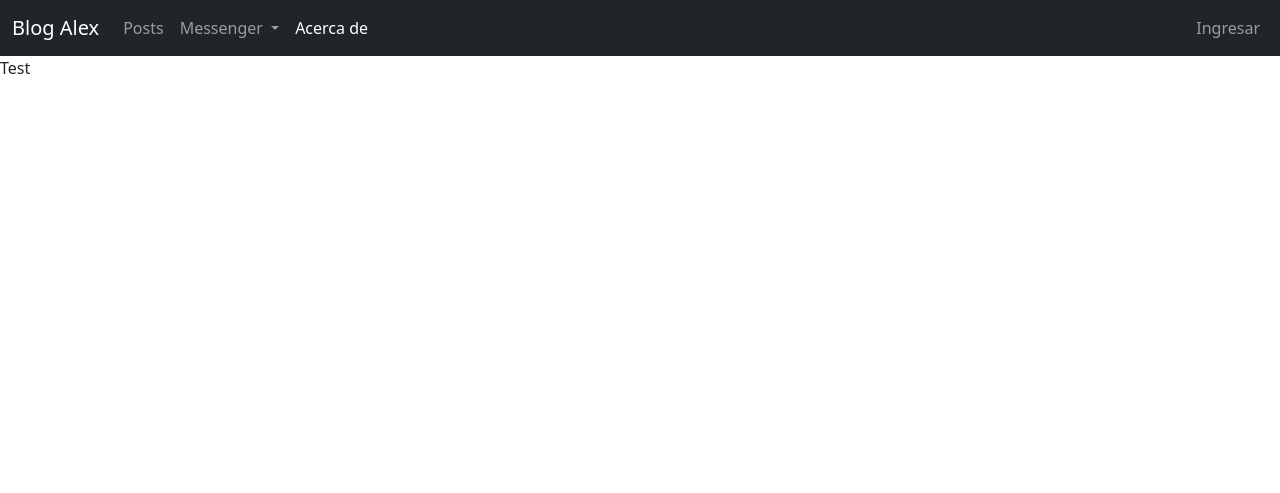
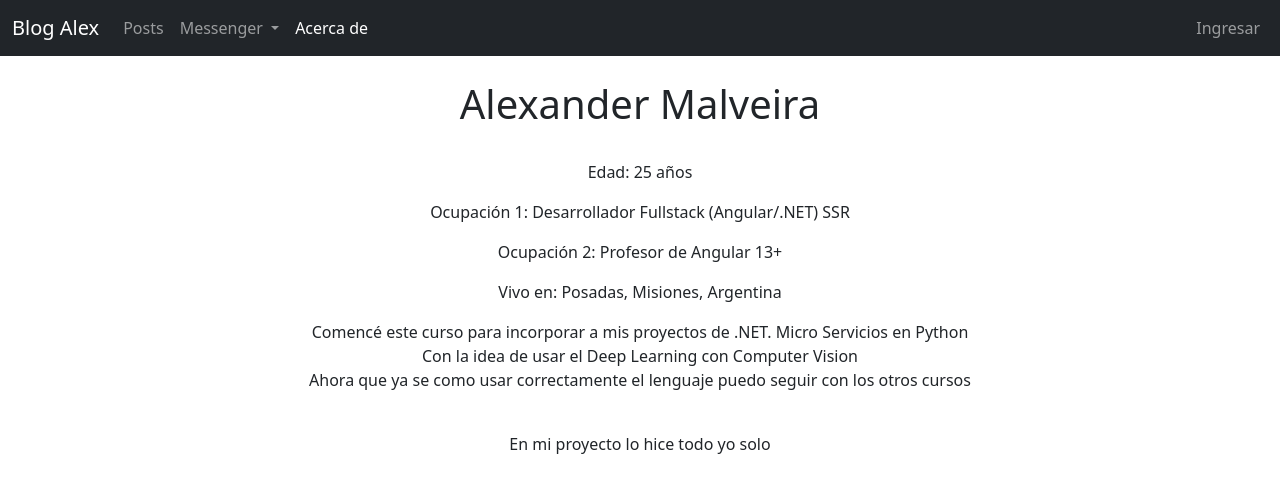
Before and after one commit to MalveiraAlexander/TrabajoFinalPython, a Django app: page /about/ in a window 1280 px wide. Shown: the top 493 px of the page. Run offline with Django 3.2, Linux system fonts and the light colour scheme; some libraries are stand-ins or nearby versions.

Commit message:
Minnors changes

```diff
--- a/blog/forms.py
+++ b/blog/forms.py
@@ -7,7 +7,7 @@ class PostForm(forms.Form):
   title = forms.CharField(max_length=150, required=True, label='Titulo')
   subtitle = forms.CharField(max_length=300, required=True, label='Sub Titulo')
   body = forms.CharField(widget=forms.Textarea(attrs={'rows':3, 'cols':5}), label='Cuerpo')
-
+#   img = forms.ImageField()
 
 class SMSForm(forms.Form):
     User = get_user_model()
--- a/blog/models.py
+++ b/blog/models.py
@@ -10,7 +10,7 @@ class Post(models.Model):
   body = models.TextField()
   autor = models.CharField(max_length=200, null=True)
   date = models.DateTimeField(auto_now_add=True)
-  img = models.ImageField(upload_to='album_imgs/', null=True)
+  img = models.ImageField(upload_to='blog/album_imgs/', null=True)
 
 class Mensaje(models.Model):
   id = models.IntegerField(primary_key=True)
--- a/blog/templates/about.html
+++ b/blog/templates/about.html
@@ -9,7 +9,26 @@
 {% endblock linkAbout %}
 
 
-
 {% block content %}
-Test
+<div class="container mt-4">
+    <div class="row justify-content-center text-center">
+        <h1>Alexander Malveira</h1>
+    </div>
+    <div class="row justify-content-center text-center mt-4">
+        <p>Edad: 25 años</p> <br>
+        <p>Ocupación 1: Desarrollador Fullstack (Angular/.NET) SSR</p> <br>
+        <p>Ocupación 2: Profesor de Angular 13+</p> <br>
+        <p>Vivo en: Posadas, Misiones, Argentina</p> <br>
+        <p>
+            Comencé este curso para incorporar a mis proyectos de .NET. Micro Servicios en Python <br>
+            Con la idea de usar el Deep Learning con Computer Vision <br>
+            Ahora que ya se como usar correctamente el lenguaje puedo seguir con los otros cursos <br>
+        </p>
+    </div>
+    <div class="row justify-content-center text-center mt-4">
+        <p>
+            En mi proyecto lo hice todo yo solo
+        </p>
+    </div>
+</div>
 {% endblock content %}
--- a/blog/templates/addpost.html
+++ b/blog/templates/addpost.html
@@ -26,7 +26,7 @@
     </div>
     <div class="row justify-content-center mt-4">
         <div class="col-7">
-            <form action="{% url 'add_post' %}" method="POST"> {% csrf_token %}
+            <form action="{% url 'add_post' %}" method="POST" enctype="multipart/form-data"> {% csrf_token %}
                 {% bootstrap_form form %}
                 <div class="mb-3">
                     <button class="btn btn-success" type="submit" >Publicar</button>
--- a/blog/views.py
+++ b/blog/views.py
@@ -11,7 +11,8 @@ from django.contrib.auth import login, authenticate, logout
 def addPost(request):
     if request.user.is_authenticated:
         if request.method == 'POST':
-            form = PostForm(request.POST)
+            form = PostForm(request.POST, request.FILES)
+            print(form.is_valid())
             if form.is_valid():
                 info = form.cleaned_data
                 post = Post(title=info['title'], body=info['body'], subtitle=info['subtitle'], autor=f'{request.user.first_name} {request.user.last_name}')
```
